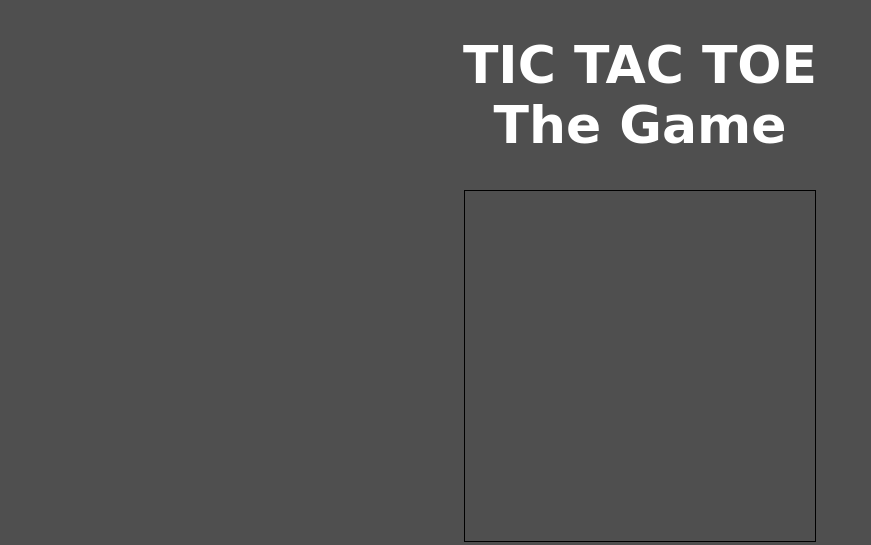
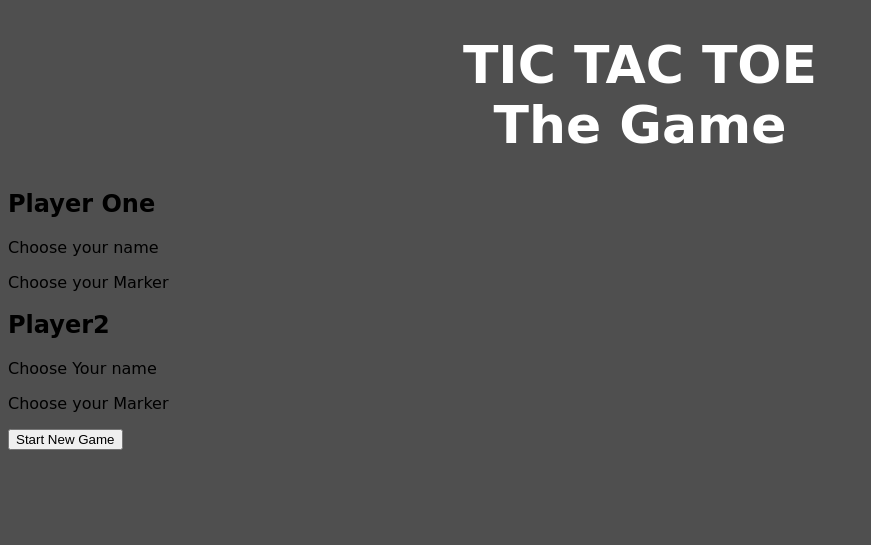
Before and after one commit to Eligio93/tic-tac-toe, a plain HTML site: page index.html in a window 1280 px wide. Shown: the whole page, without its empty margins (0-871 px from the left). Drawn offline with Linux system fonts and the light colour scheme; a web font is replaced by a local one.

Commit message:
creates div for both players and center button

```diff
--- a/index.html
+++ b/index.html
@@ -13,8 +13,23 @@
 </head>
 <body>
     <h1 id="title">TIC TAC TOE<br>The Game</h1>
-    <div id="playgrid">
-        <!-- <div class="cell">X</div>
+    <div id="main">
+        <div id="leftpanel">
+            <h2>Player One</h2>
+            <p>Choose your name</p>
+            <p>Choose your Marker</p>
+        </div>
+        <div id="rightpanel">
+            <h2>Player2</h2>
+            <p>Choose Your name</p>
+            <p>Choose your Marker</p>
+        </div>
+
+    </div>
+    <button id="newGame">Start New Game</button>
+
+    <!-- <div id="playgrid">
+        <div class="cell">X</div>
         <div class="cell"></div>
         <div class="cell"></div>
         <div class="cell"></div>
@@ -24,7 +39,8 @@
         <div class="cell"></div>
         <div class="cell"></div> -->
 
-    </div>
+    <!--</div> -->
+    <!-- <button id="restart">Restart</button> -->
 
 </body>
 </html>
```
